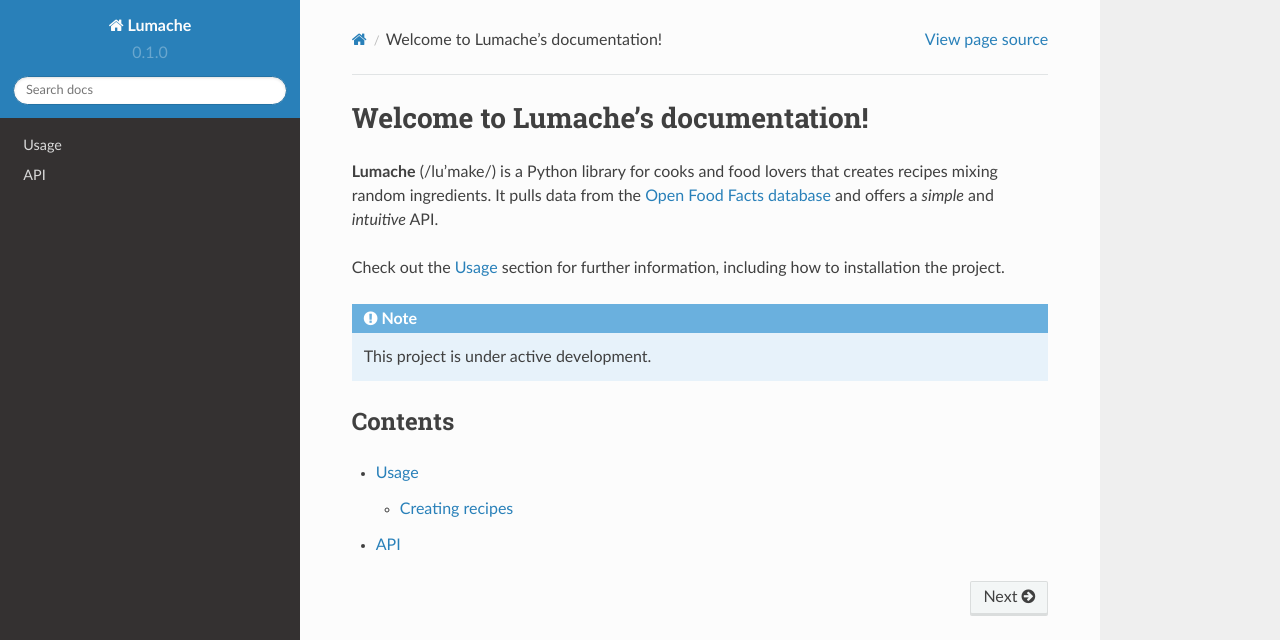
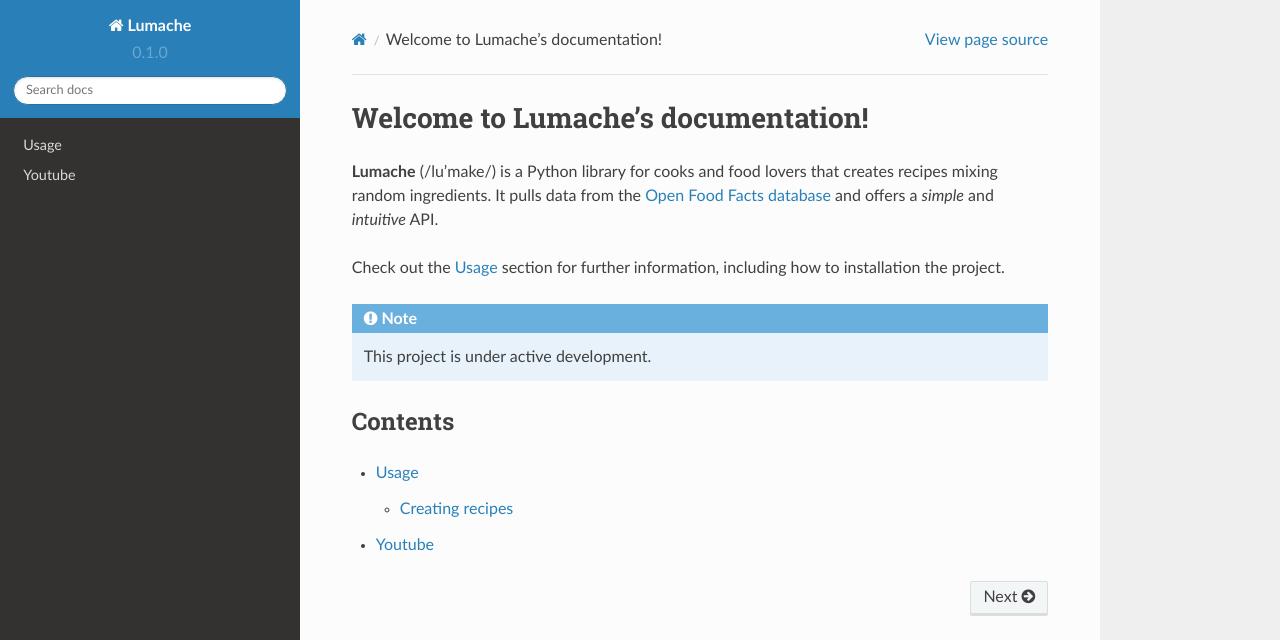
Before and after one commit to skpmar/doc, a Sphinx documentation site: the page built from docs/source/index.rst, in a window 1280 px wide. Shown: the top 640 px of the page. Built offline with Sphinx 7.4.7 and the Read the Docs theme 2.0.0, drawn with Linux system fonts in a browser that asks for light colours.

```diff
--- a/docs/source/api.rst
+++ b/docs/source/api.rst
@@ -1,8 +1,2 @@
-API
-===
-inshallag
-
-.. autosummary::
-   :toctree: generated
-
-   lumache
+Youtube
+=======
```
